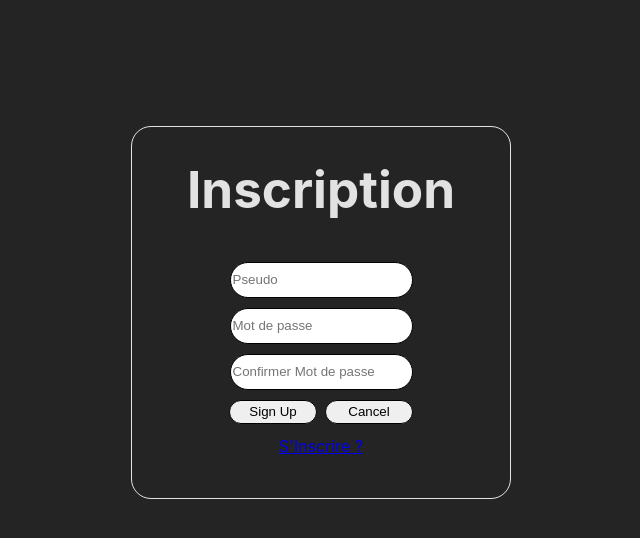
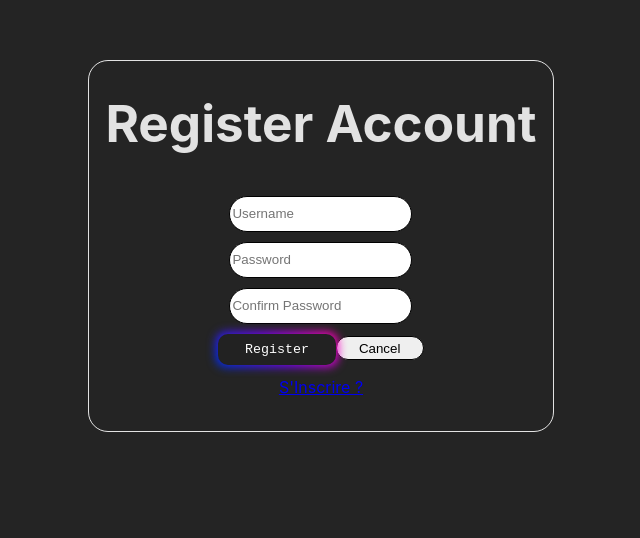
Before and after one commit to Sid-AhmedSadji/Web, a React (Vite) app: page /SignUp in a window 1280 px wide. Shown: the part 162-700 px from the top of the page, without its empty margins (319-959 px from the left). Built offline with nearby package versions, Linux system fonts and the light colour scheme.

Commit message:
Login/SignUp

```diff
--- a/package.json
+++ b/package.json
@@ -12,6 +12,7 @@
   "dependencies": {
     "react": "^18.2.0",
     "react-dom": "^18.2.0",
+    "react-hot-toast": "^2.4.1",
     "react-router-dom": "^6.22.2"
   },
   "devDependencies": {
--- a/src/App.css
+++ b/src/App.css
@@ -1,24 +1,22 @@
-mainsectionlogin {
+.mainsectionsignup, .mainsectionlogin {
   border: 1px solid;
-  place-items: center;
+  display: flex;
+  justify-content: center;
+  align-items: center;
+  flex-direction: column;
+  gap: 10px;
+  border-radius: 20px;
+  padding: 0rem 1rem 2rem 1rem ;
+}
+.center{
+  height :100vh ;
   display: flex;
   flex-direction: column;
-  padding: 0 0 5vh 0;
-  margin: 0 33% 0 33%;
-  gap: 10px;
-  border-radius: 20px;
+  align-items: center;
+  justify-content: center ;
+
 }
 
-mainsectionsignup{
-  border: 1px solid;
-  place-items: center;
-  display: flex;
-  flex-direction: column;
-  padding: 0 0 5vh 0;
-  margin: 0 35% 0 35%;
-  gap: 10px;
-  border-radius: 20px;
-}
 sectionButtons{
   display : flex ;
   gap : .5rem ;
@@ -38,3 +36,88 @@ sectionButtons{
   border : 1px solid ;
   height: 2rem ;
 }
+
+
+@media  (max-width:800px) {
+
+  .mainsectionsignup, .mainsectionlogin {
+    border: 1px solid;
+    display: flex;
+    justify-content: center;
+    align-items: center;
+    flex-direction: column;
+    gap: 10px;
+    border-radius: 20px;
+    padding: 0rem 1rem 3rem 1rem;
+  }
+
+}
+
+/* CSS */
+.button-85 {
+  padding: 0.6em 2em;
+  border: none;
+  outline: none;
+  font-family: 'Courier New', Courier, monospace;
+  color: rgb(255, 255, 255);
+  background: #111;
+  cursor: pointer;
+  position: relative;
+  z-index: 0;
+  border-radius: 10px;
+  user-select: none;
+  -webkit-user-select: none;
+  touch-action: manipulation;
+}
+
+.button-85:before {
+  content: "";
+  background: linear-gradient(
+    45deg,
+    #ff0000,
+    #ff7300,
+    #fffb00,
+    #48ff00,
+    #00ffd5,
+    #002bff,
+    #7a00ff,
+    #ff00c8,
+    #ff0000
+  );
+  position: absolute;
+  top: -2px;
+  left: -2px;
+  background-size: 400%;
+  z-index: -1;
+  filter: blur(5px);
+  -webkit-filter: blur(5px);
+  width: calc(100% + 4px);
+  height: calc(100% + 4px);
+  animation: glowing-button-85 20s linear infinite;
+  transition: opacity 0.3s ease-in-out;
+  border-radius: 10px;
+}
+
+@keyframes glowing-button-85 {
+  0% {
+    background-position: 0 0;
+  }
+  50% {
+    background-position: 400% 0;
+  }
+  100% {
+    background-position: 0 0;
+  }
+}
+
+.button-85:after {
+  z-index: -1;
+  content: "";
+  position: absolute;
+  width: 100%;
+  height: 100%;
+  background: #222;
+  left: 0;
+  top: 0;
+  border-radius: 10px;
+}
--- a/src/LogIn.jsx
+++ b/src/LogIn.jsx
@@ -4,16 +4,19 @@ import {Link} from "react-router-dom";
 function Login () {
 
   return (
-    <mainsectionlogin>
+    <div className='center'>
+    <div className="mainsectionlogin">
+
       <h1 id='titre'>Connection</h1>
       <input type="text" placeholder="Pseudo" className="myLabel"/>
       <input type="password" placeholder="Mot de passe" className="myLabel"/>
-      <sectionButtons>
+      <div className="sectionButtons">
         <input type="button" value="Login" className="myButton"/>
         <input type="button" value="Cancel" className="myButton"/>
-      </sectionButtons>
+      </div>
       <Link to="/SignUp">Deja inscript ?</Link>
-    </mainsectionlogin>
+    </div>
+    </div>
   );
 
 };
--- a/src/SignUp.jsx
+++ b/src/SignUp.jsx
@@ -1,28 +1,32 @@
-import { useState } from 'react'
+import { useEffect, useState } from 'react'
 import {Link} from "react-router-dom";
+import toast, { Toaster } from 'react-hot-toast';
 import reactLogo from './assets/react.svg'
 import './App.css'
 
 
 function SignUp () {
 
-  const [password,setPassword] = useState() ;
-  const [confirmPassword,setConfirmPassword] = useState() ;
+  const [password,setPassword] = useState("") ;
+  const [confirmPassword,setConfirmPassword] = useState("") ;
 
-
+  const errorPassword = ()=> toast("Password doesn't match") ;
 
   return (
-    <mainsectionsignup>
-      <h1 id='titre'>Inscription</h1>
-      <input type="text" placeholder="Pseudo" className="myLabel"/>
-      <input type="password" value={password} onChange={(e)=>{setPassword(e.target.value)}}  placeholder="Mot de passe" className="myLabel"/>
-      <input type="password" value={confirmPassword} onChange={(e)=>{setConfirmPassword(e.target.value)}}  placeholder="Confirmer Mot de passe" className="myLabel"/>
-      <sectionButtons>
-        <input type="button" value="Sign Up" className="myButton"/>
+    <div className='center'>
+      <div className="mainsectionsignup">
+        <h1 id='titre'>Register Account</h1>
+        <input type="text" placeholder="Username" className="myLabel"/>
+        <input type="password" value={password} onChange={(e)=>{setPassword(e.target.value)}}  placeholder="Password" className="myLabel"/>
+        <input type="password" value={confirmPassword} onChange={(e)=>{setConfirmPassword(e.target.value)}}  placeholder="Confirm Password" className="myLabel"/>
+        <div className="sectionButtons">
+        <button className='button-85' onClick={errorPassword}>Register</button>
+        <Toaster />
         <input type="button" value="Cancel" className="myButton"/>
-      </sectionButtons>
-      <Link to="/LogIn">S'Inscrire ?</Link>
-    </mainsectionsignup>
+        </div>
+        <Link to="/LogIn">S'Inscrire ?</Link>
+      </div>
+     </div>
   );
 
 }
--- a/src/index.css
+++ b/src/index.css
@@ -11,29 +11,85 @@
   text-rendering: optimizeLegibility;
   -webkit-font-smoothing: antialiased;
   -moz-osx-font-smoothing: grayscale;
-  padding-top: 35vh ;
+
 }
-
+#root{
+  height: 100vh;
+}
+body{
+  height: 100vh;
+}
 h1 {
   font-size: 3.2em;
   line-height: 1.1;
 }
 
-button {
-  border-radius: 8px;
-  border: 1px solid transparent;
-  padding: 0.6em 1.2em;
-  font-size: 1em;
-  font-weight: 500;
-  font-family: inherit;
-  background-color: #1a1a1a;
+
+
+/* CSS */
+.button-85 {
+  padding: 0.6em 2em;
+  border: none;
+  outline: none;
+  color: rgb(255, 255, 255);
+  background: #111;
   cursor: pointer;
-  transition: border-color 0.25s;
+  position: relative;
+  z-index: 0;
+  border-radius: 10px;
+  user-select: none;
+  -webkit-user-select: none;
+  touch-action: manipulation;
 }
-button:hover {
-  border-color: #646cff;
+
+.button-85:before {
+  content: "";
+  background: linear-gradient(
+    45deg,
+    #ff0000,
+    #ff7300,
+    #fffb00,
+    #48ff00,
+    #00ffd5,
+    #002bff,
+    #7a00ff,
+    #ff00c8,
+    #ff0000
+  );
+  position: absolute;
+  top: -2px;
+  left: -2px;
+  background-size: 400%;
+  z-index: -1;
+  filter: blur(5px);
+  -webkit-filter: blur(5px);
+  width: calc(100% + 4px);
+  height: calc(100% + 4px);
+  animation: glowing-button-85 20s linear infinite;
+  transition: opacity 0.3s ease-in-out;
+  border-radius: 10px;
 }
-button:focus,
-button:focus-visible {
-  outline: 4px auto -webkit-focus-ring-color;
+
+@keyframes glowing-button-85 {
+  0% {
+    background-position: 0 0;
+  }
+  50% {
+    background-position: 400% 0;
+  }
+  100% {
+    background-position: 0 0;
+  }
 }
+
+.button-85:after {
+  z-index: -1;
+  content: "";
+  position: absolute;
+  width: 100%;
+  height: 100%;
+  background: #222;
+  left: 0;
+  top: 0;
+  border-radius: 10px;
+}
```
Also changed, not shown: 1 other file (tests, documents, lock files or other folders).
